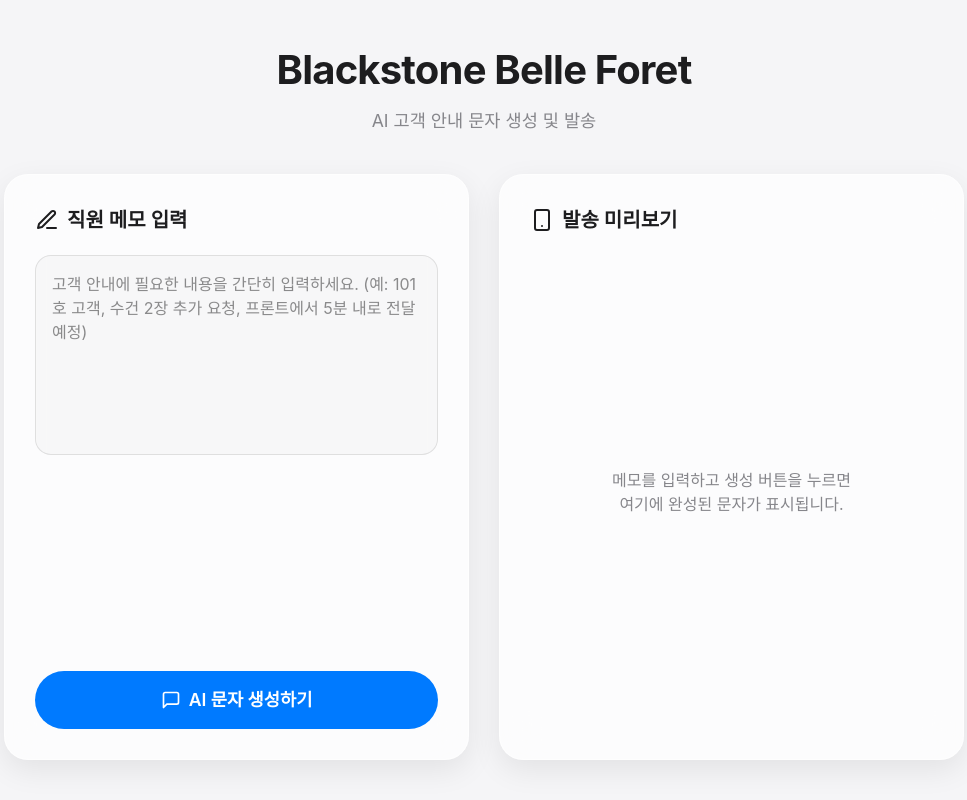
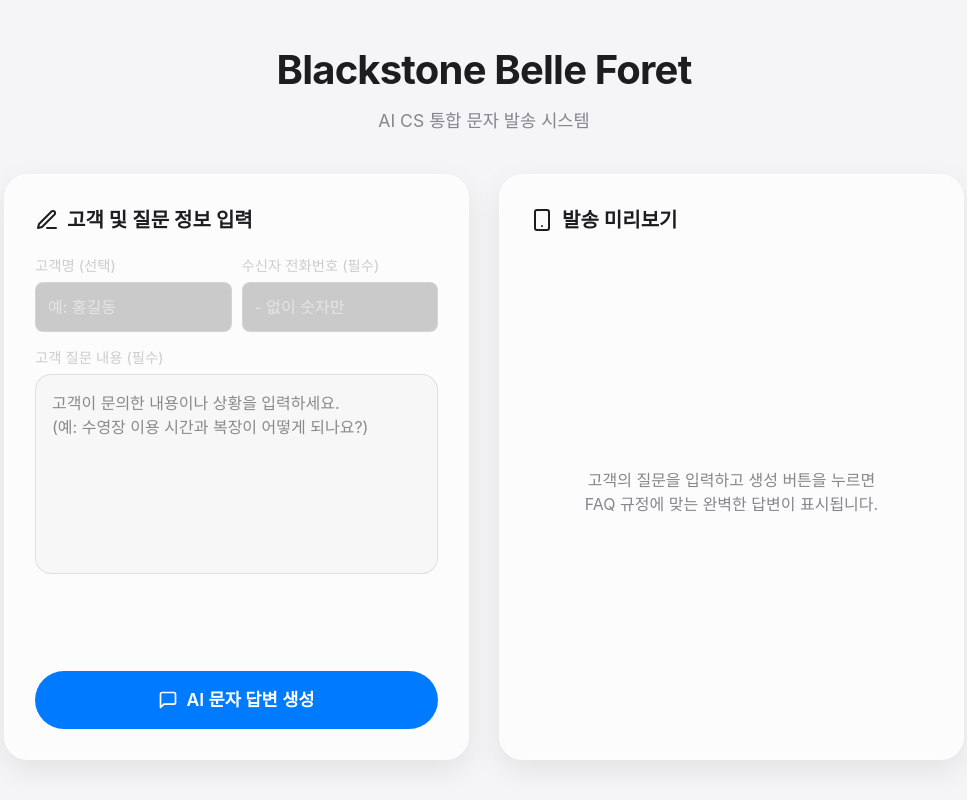
Before and after one commit to tjkim448532/text, a Next.js app: page / in a window 1280 px wide. Shown: the whole page, without its empty margins (156-1123 px from the left). Built offline with nearby package versions, Linux system fonts and the light colour scheme.

Commit message:
feat: Add Pinecone RAG integration, customer inputs, and sender number display

```diff
--- a/package.json
+++ b/package.json
@@ -10,6 +10,7 @@
   },
   "dependencies": {
     "@google/genai": "^2.8.0",
+    "@pinecone-database/pinecone": "^7.2.0",
     "firebase-admin": "^14.0.0",
     "next": "^16.2.9",
     "react": "^19.2.7",
--- a/src/app/api/generate-message/route.js
+++ b/src/app/api/generate-message/route.js
@@ -1,26 +1,23 @@
 import { NextResponse } from 'next/server';
 import { GoogleGenAI } from '@google/genai';
+import { Pinecone } from '@pinecone-database/pinecone';
 import { initializeApp, getApps, cert } from 'firebase-admin/app';
 import { getFirestore, FieldValue } from 'firebase-admin/firestore';
 import path from 'path';
 import fs from 'fs';
 
-// Use service account if it exists (local development)
+// 1. Firebase Admin Initialization (For logging)
 const serviceAccountPath = path.resolve(process.cwd(), 'service-account.json');
 if (fs.existsSync(serviceAccountPath)) {
   process.env.GOOGLE_APPLICATION_CREDENTIALS = serviceAccountPath;
 }
 
-// Initialize Firebase Admin gracefully
 if (!getApps().length) {
   try {
     if (fs.existsSync(serviceAccountPath)) {
       const serviceAccount = JSON.parse(fs.readFileSync(serviceAccountPath, 'utf8'));
-      initializeApp({
-        credential: cert(serviceAccount)
-      });
+      initializeApp({ credential: cert(serviceAccount) });
     } else {
-      // Use Application Default Credentials (Firebase App Hosting / Cloud Run environment)
       initializeApp();
     }
   } catch (error) {
@@ -28,65 +25,109 @@
   }
 }
 
+// 2. AI & Pinecone Initialization
+const location = 'us-central1';
+const projectId = process.env.GOOGLE_CLOUD_PROJECT || 'text-7d7c6';
+
+let ai;
+try {
+  ai = new GoogleGenAI({
+    vertexai: { project: projectId, location: location }
+  });
+} catch (error) {
+  console.error("Error initializing GoogleGenAI:", error);
+}
+
+const pc = new Pinecone({
+  apiKey: process.env.PINECONE_API_KEY
+});
+
 export async function POST(request) {
   try {
-    const { notes } = await request.json();
+    const { question, customerName, phoneNumber } = await request.json();
 
-    if (!notes) {
-      return NextResponse.json({ error: '직원 메모를 입력해주세요.' }, { status: 400 });
+    if (!question) {
+      return NextResponse.json({ error: '고객 질문 내용을 입력해주세요.' }, { status: 400 });
     }
 
-    // Initialize Gemini API via Vertex AI
-    const ai = new GoogleGenAI({
-      vertexai: {
-        project: 'text-7d7c6',
-        location: 'us-central1',
-      }
+    // [RAG 1단계] 질문 텍스트를 벡터로 변환 (Embedding)
+    const embedResponse = await ai.models.embedContent({
+      model: 'text-embedding-004',
+      contents: question,
     });
 
+    const vector = embedResponse.embeddings[0].values;
+
+    // [RAG 2단계] Pinecone에서 관련 FAQ 검색
+    const index = pc.index(process.env.PINECONE_INDEX_NAME || 'belleforet-cs');
+    const queryRes = await index.query({
+      topK: 3,
+      vector: vector,
+      includeMetadata: true
+    });
+
+    // 검색된 FAQ 내용 추출
+    const retrievedContexts = queryRes.matches
+      .map(match => match.metadata?.text || '')
+      .filter(text => text.length > 0)
+      .join('\n\n---\n\n');
+
+    // [RAG 3단계] Gemini에게 전달할 프롬프트 구성
+    const greeting = customerName ? `고객 이름은 '${customerName}' 입니다. 문자에 자연스럽게 이름을 넣어주세요.` : '고객 이름은 알 수 없습니다. 자연스럽게 인사말을 작성해주세요.';
+
     const systemPrompt = `당신은 블랙스톤 벨포레 리조트의 전문 고객 서비스 담당자입니다.
-직원이 입력한 메모를 바탕으로, 리조트 고객에게 발송할 정중하고 친절한 안내 문자를 작성해 주세요.
-글자 수는 SMS/LMS 기준에 맞게 간결하게 작성하고, 필요한 경우 인사말과 맺음말을 자연스럽게 추가하세요.`;
+아래에 제공된 [FAQ 및 시설 규정 자료]를 바탕으로, 직원이 전달한 [고객 질문]에 대한 정중하고 친절한 안내 문자를 작성해 주세요.
 
+규칙:
+1. 반드시 제공된 [FAQ 및 시설 규정 자료]의 사실에만 기반해서 답변하세요. 자료에 없는 내용은 임의로 지어내지 마세요.
+2. 글자 수는 SMS/LMS 기준에 맞게 간결하고 읽기 쉽게 작성하세요.
+3. ${greeting}
+
+[FAQ 및 시설 규정 자료]
+${retrievedContexts || '검색된 관련 규정이 없습니다.'}
+`;
+
+    // 답변 생성
     const response = await ai.models.generateContent({
       model: 'gemini-1.5-flash',
-      contents: notes,
+      contents: question,
       config: {
         systemInstruction: systemPrompt,
-        temperature: 0.7,
+        temperature: 0.3, // RAG를 위해 온도를 낮춰 사실 기반 답변 유도
       }
     });
 
     const generatedMessage = response.text;
 
-    // Optional: Save to Firestore
+    // Optional: Save to Firestore (에러 발생해도 API는 정상 응답하도록 처리)
     try {
       if (getApps().length) {
         const db = getFirestore();
         await db.collection('generated_messages').add({
-          originalNotes: notes,
+          customerName: customerName || '미상',
+          phoneNumber: phoneNumber || '미입력',
+          question: question,
           generatedMessage: generatedMessage,
           createdAt: FieldValue.serverTimestamp()
         });
       }
     } catch (dbError) {
-      console.error("Error saving to Firestore:", dbError);
+      console.warn("Firestore 저장 실패 (기능 비활성화 상태일 수 있음):", dbError.message);
     }
 
     return NextResponse.json({ result: generatedMessage });
   } catch (error) {
     console.error('Error generating message:', error);
 
-    // Check if error is related to Vertex AI not being enabled
     if (error.message && error.message.includes('Vertex AI API has not been used')) {
       return NextResponse.json({
-        error: 'Vertex AI API가 활성화되지 않았습니다. Google Cloud Console에서 프로젝트(text-7d7c6)의 Vertex AI API를 활성화해주세요.',
+        error: 'Vertex AI API가 활성화되지 않았습니다. Google Cloud Console에서 활성화해주세요.',
         details: error.message
       }, { status: 500 });
     }
 
     return NextResponse.json({
-      error: '문자 생성에 실패했습니다. 관리자에게 문의하세요.',
+      error: 'AI 답변 생성에 실패했습니다. 관리자에게 문의하세요.',
       details: error.message
     }, { status: 500 });
   }
--- a/src/app/page.js
+++ b/src/app/page.js
@@ -1,21 +1,32 @@
 'use client';
 
-import { useState } from 'react';
+import { useState, useEffect } from 'react';
 
 export default function Home() {
-  const [notes, setNotes] = useState('');
+  const [question, setQuestion] = useState('');
+  const [customerName, setCustomerName] = useState('');
+  const [phoneNumber, setPhoneNumber] = useState('');
+  const [fromNumber, setFromNumber] = useState('로딩 중...');
+
   const [generatedMessage, setGeneratedMessage] = useState('');
   const [isLoading, setIsLoading] = useState(false);
   const [error, setError] = useState('');
 
   // SMS 송신 상태
-  const [phoneNumber, setPhoneNumber] = useState('');
   const [isSending, setIsSending] = useState(false);
   const [sendStatus, setSendStatus] = useState({ type: '', message: '' });
 
+  useEffect(() => {
+    // 발신 번호 불러오기
+    fetch('/api/config')
+      .then(res => res.json())
+      .then(data => setFromNumber(data.fromNumber || '미등록'))
+      .catch(() => setFromNumber('불러오기 실패'));
+  }, []);
+
   const handleGenerate = async () => {
-    if (!notes.trim()) {
-      setError('고객에게 보낼 내용을 메모 형식으로 입력해주세요.');
+    if (!question.trim()) {
+      setError('고객의 질문 내용을 입력해주세요.');
       return;
     }
 
@@ -29,7 +40,7 @@
         headers: {
           'Content-Type': 'application/json',
         },
-        body: JSON.stringify({ notes }),
+        body: JSON.stringify({ question, customerName, phoneNumber }),
       });
 
       const data = await response.json();
@@ -55,7 +66,7 @@
 
   const handleSendSms = async () => {
     if (!phoneNumber.trim()) {
-      setSendStatus({ type: 'error', message: '수신자 전화번호를 입력해주세요.' });
+      setSendStatus({ type: 'error', message: '수신자 전화번호를 좌측에 먼저 입력해주세요.' });
       return;
     }
 
@@ -89,10 +100,11 @@
   };
 
   const handleReset = () => {
-    setNotes('');
+    setQuestion('');
+    setCustomerName('');
+    setPhoneNumber('');
     setGeneratedMessage('');
     setError('');
-    setPhoneNumber('');
     setSendStatus({ type: '', message: '' });
   };
 
@@ -100,7 +112,7 @@
     <div className="app-container">
       <header className="header">
         <h1>Blackstone Belle Foret</h1>
-        <p>AI 고객 안내 문자 생성 및 발송</p>
+        <p>AI CS 통합 문자 발송 시스템</p>
       </header>
 
       <main className="main-grid">
@@ -111,14 +123,59 @@
               <path d="M12 20h9"></path>
               <path d="M16.5 3.5a2.121 2.121 0 0 1 3 3L7 19l-4 1 1-4L16.5 3.5z"></path>
             </svg>
-            직원 메모 입력
+            고객 및 질문 정보 입력
           </h2>
 
+          <div style={{ display: 'flex', gap: '10px', marginBottom: '15px' }}>
+            <div style={{ flex: 1 }}>
+              <label style={{ display: 'block', marginBottom: '5px', fontSize: '0.9rem', color: '#ccc' }}>고객명 (선택)</label>
+              <input
+                type="text"
+                className="input-field"
+                placeholder="예: 홍길동"
+                value={customerName}
+                onChange={(e) => setCustomerName(e.target.value)}
+                style={{
+                  width: '100%',
+                  padding: '12px',
+                  borderRadius: '8px',
+                  border: '1px solid rgba(255,255,255,0.2)',
+                  background: 'rgba(0,0,0,0.2)',
+                  color: 'white',
+                  fontSize: '1rem',
+                  outline: 'none'
+                }}
+              />
+            </div>
+            <div style={{ flex: 1 }}>
+              <label style={{ display: 'block', marginBottom: '5px', fontSize: '0.9rem', color: '#ccc' }}>수신자 전화번호 (필수)</label>
+              <input
+                type="tel"
+                className="input-field"
+                placeholder="- 없이 숫자만"
+                value={phoneNumber}
+                onChange={(e) => setPhoneNumber(e.target.value)}
+                style={{
+                  width: '100%',
+                  padding: '12px',
+                  borderRadius: '8px',
+                  border: '1px solid rgba(255,255,255,0.2)',
+                  background: 'rgba(0,0,0,0.2)',
+                  color: 'white',
+                  fontSize: '1rem',
+                  outline: 'none'
+                }}
+              />
+            </div>
+          </div>
+
+          <label style={{ display: 'block', marginBottom: '5px', fontSize: '0.9rem', color: '#ccc' }}>고객 질문 내용 (필수)</label>
           <textarea
             className="input-area"
-            placeholder="고객 안내에 필요한 내용을 간단히 입력하세요. (예: 101호 고객, 수건 2장 추가 요청, 프론트에서 5분 내로 전달 예정)"
-            value={notes}
-            onChange={(e) => setNotes(e.target.value)}
+            style={{ minHeight: '120px' }}
+            placeholder="고객이 문의한 내용이나 상황을 입력하세요.&#13;&#10;(예: 수영장 이용 시간과 복장이 어떻게 되나요?)"
+            value={question}
+            onChange={(e) => setQuestion(e.target.value)}
           />
 
           {error && <div className="error-message">{error}</div>}
@@ -132,20 +189,20 @@
             {isLoading ? (
               <>
                 <div className="spinner"></div>
-                생성 중...
+                AI 답변 탐색 및 문자 생성 중...
               </>
             ) : (
               <>
                 <svg width="20" height="20" viewBox="0 0 24 24" fill="none" stroke="currentColor" strokeWidth="2" strokeLinecap="round" strokeLinejoin="round">
                   <path d="M21 15a2 2 0 0 1-2 2H7l-4 4V5a2 2 0 0 1 2-2h14a2 2 0 0 1 2 2z"></path>
                 </svg>
-                AI 문자 생성하기
+                AI 문자 답변 생성
               </>
             )}
           </button>
         </section>
 
-        {/* Right Side: Output Preview (iMessage style) */}
+        {/* Right Side: Output Preview */}
         <section className="glass-card">
           <h2 className="card-title">
             <svg width="24" height="24" viewBox="0 0 24 24" fill="none" stroke="currentColor" strokeWidth="2" strokeLinecap="round" strokeLinejoin="round">
@@ -158,16 +215,14 @@
           <div className="chat-container">
             {!generatedMessage ? (
               <div className="placeholder-text">
-                메모를 입력하고 생성 버튼을 누르면<br/>여기에 완성된 문자가 표시됩니다.
+                고객의 질문을 입력하고 생성 버튼을 누르면<br/>FAQ 규정에 맞는 완벽한 답변이 표시됩니다.
               </div>
             ) : (
               <>
-                {/* Simulated Customer Message (Optional) */}
                 <div className="bubble bubble-received">
-                  {notes.substring(0, 50)}{notes.length > 50 ? '...' : ''}
+                  {question.substring(0, 50)}{question.length > 50 ? '...' : ''}
                 </div>
 
-                {/* AI Generated Message */}
                 <div className="bubble bubble-sent">
                   {generatedMessage.split('\n').map((line, i) => (
                     <span key={i}>
@@ -176,24 +231,19 @@
                     </span>
                   ))}
                 </div>
-                <div className="timestamp">방금 전 생성됨</div>
+                <div className="timestamp">방금 전 AI(FAQ 기반)가 생성함</div>
 
                 <div className="sms-send-form" style={{ marginTop: '20px', display: 'flex', flexDirection: 'column', gap: '10px' }}>
-                  <input
-                    type="tel"
-                    placeholder="수신자 전화번호 (- 없이 숫자만)"
-                    value={phoneNumber}
-                    onChange={(e) => setPhoneNumber(e.target.value)}
-                    style={{
-                      padding: '12px',
-                      borderRadius: '8px',
-                      border: '1px solid rgba(255,255,255,0.2)',
-                      background: 'rgba(0,0,0,0.2)',
-                      color: 'white',
-                      fontSize: '1rem',
-                      outline: 'none'
-                    }}
-                  />
+                  <div style={{
+                    padding: '10px',
+                    borderRadius: '8px',
+                    background: 'rgba(255,255,255,0.05)',
+                    border: '1px solid rgba(255,255,255,0.1)',
+                    fontSize: '0.9rem',
+                    color: '#ddd'
+                  }}>
+                    <strong>발신 번호:</strong> {fromNumber}
+                  </div>
 
                   {sendStatus.message && (
                     <div style={{
```
Also changed, not shown: check_pinecone.js (added, +22 -0 lines), src/app/api/config/route.js (added, +7 -0 lines), 2 other files (tests, documents, lock files or other folders).
